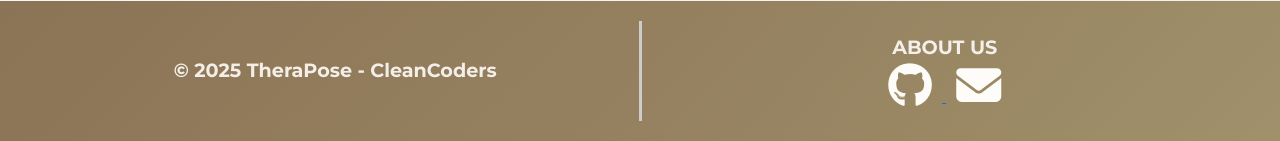
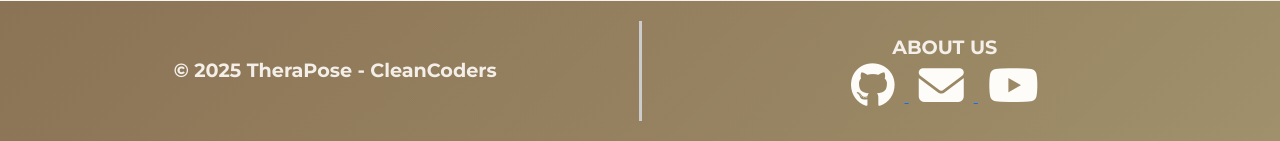
Before and after one commit to juansuarezb/TheraPose_v2.0, a FastAPI app: page / in a window 1280 px wide. Shown: the part 1881-2022 px from the top of the page. Run offline with FastAPI, Linux system fonts and the light colour scheme.

Commit message:
Update/se agrega canal de youtube al footer

```diff
--- a/proyecto/templates/index.html
+++ b/proyecto/templates/index.html
@@ -196,6 +196,12 @@
             <a href="#" class="openEmailDialog">
               <i class="fa-solid fa-envelope icono-grande"></i>
             </a>
+            <a
+              href="https://www.youtube.com/@TheraPose"
+              target="_blank"
+            >
+              <i class="fa-brands fa-youtube icono-grande"></i>
+            </a>
           </div>
         </div>
 
```
